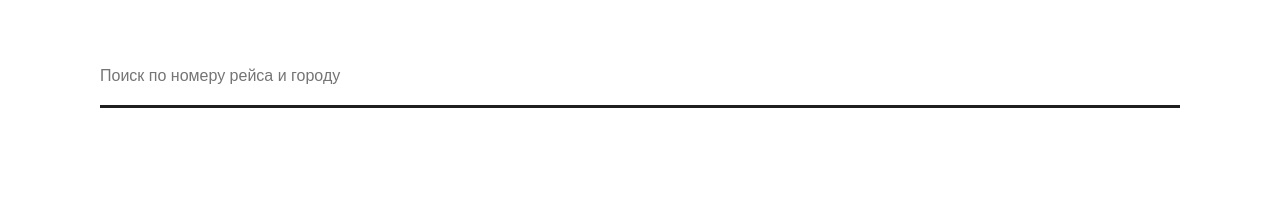
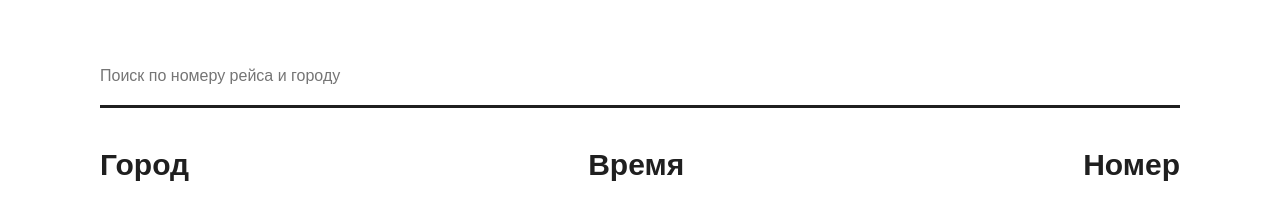
Before and after one commit to alyacherevko/flights, a plain HTML site: page index.html in a window 1280 px wide. Shown: the part 261-480 px from the top of the page. Drawn offline with Linux system fonts and the light colour scheme.

Commit message:
titles of table are added

```diff
--- a/index.html
+++ b/index.html
@@ -17,7 +17,11 @@
         <input type="search" class="header__search" placeholder="Поиск по номеру рейса и городу">
     </header>
     <main class="main">
-
+        <ul class="card__content-list">
+                <li class="card__content-item card__content-item--title">Город</li>
+                <li class="card__content-item card__content-item--title">Время</li>
+                <li class="card__content-item card__content-item--title">Номер</li>
+            </ul>
     </main>
     <footer></footer>
     <script src="./script.js"></script>
```
